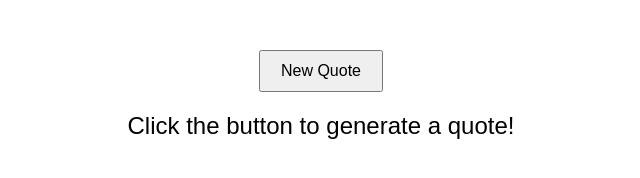
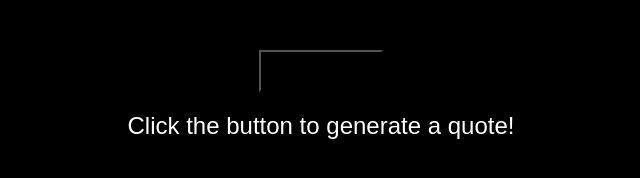
Before and after one commit to DanCreates1/programming-quote-generator, a plain HTML site: page index.html in a window 1280 px wide. Shown: the whole page, without its empty margins (319-959 px from the left). Drawn offline with Linux system fonts and the light colour scheme.

Commit message:
Update style.css

```diff
--- a/style.css
+++ b/style.css
@@ -1,8 +1,10 @@
 
 body {
+    background-color: black;
     font-family: Arial, sans-serif;
     text-align: center;
     margin: 50px;
+    color: white;
 }
 #quote {
     font-size: 24px;
@@ -12,9 +14,18 @@ button {
     font-size: 16px;
     padding: 10px 20px;
     cursor: pointer;
+    background:
+    linear-gradient(currentColor 0 0) bottom 0   left 50% /var(--a, 0) 3px no-repeat,
+    linear-gradient(currentColor 0 0) bottom 6px left 50% /var(--b, 0) 3px no-repeat;
+  transition:0.5s;
+}
+button:hover{
+    background-color: rgb(255, 255, 255);
+    animation: ease-in-out 0.6s;
+    --a: 60%;
+    --b: 100%;
 }
 
-#fBox{}
 
 #bgJs {
     position: absolute;
```
